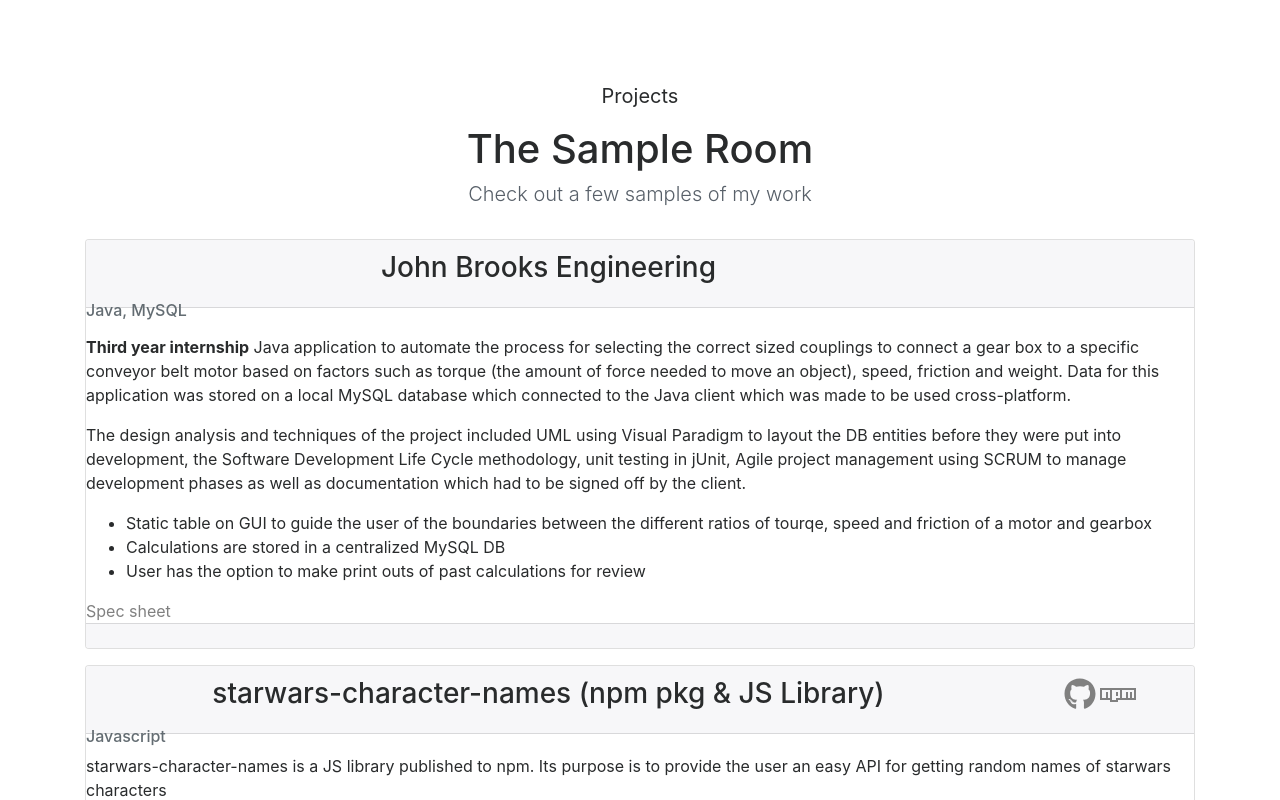
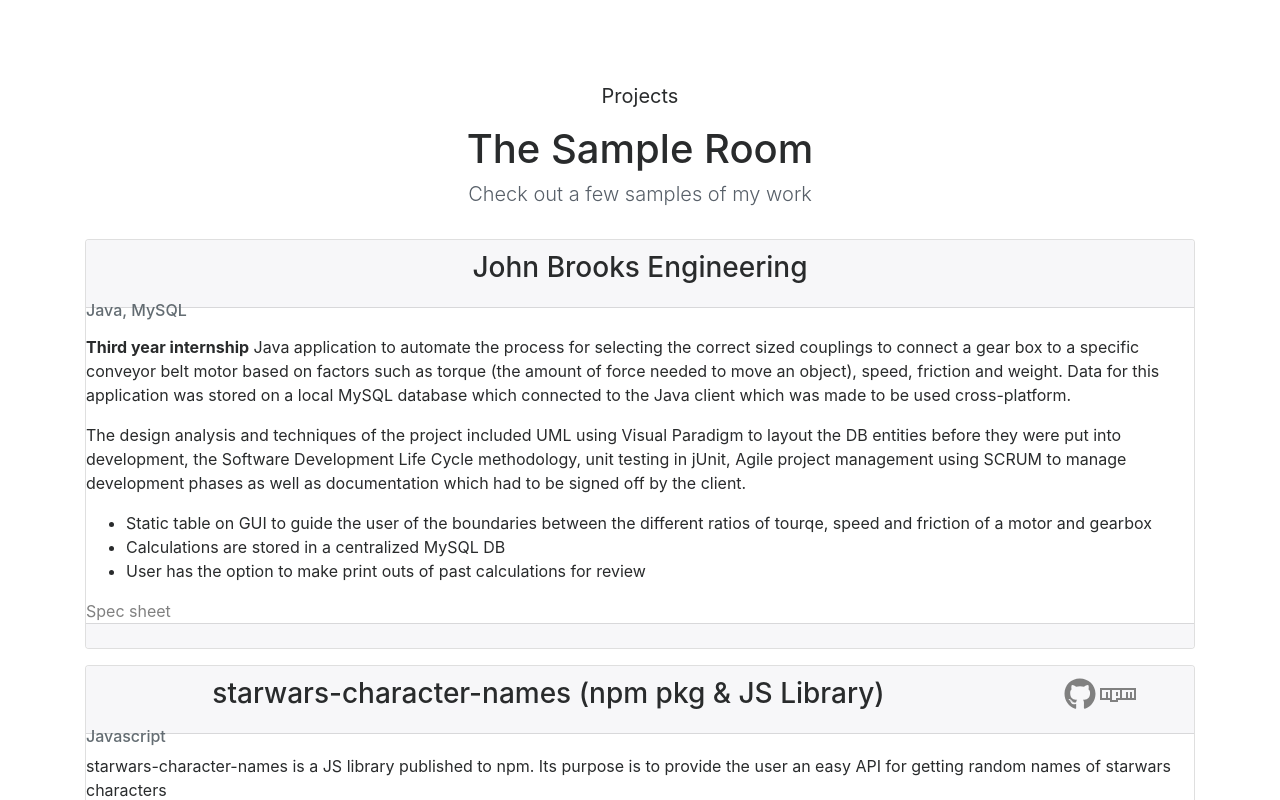
Before and after one commit to baileycarpenter/PersonalSite, an Angular app: page /projects in a window 1280 px wide. Shown: the top 800 px of the page. Built offline with nearby package versions, Linux system fonts and the light colour scheme.

Commit message:
styling on project component

```diff
--- a/src/app/projects/projects.component.html
+++ b/src/app/projects/projects.component.html
@@ -12,7 +12,7 @@
       <div class="card mb-3">
         <div class="card-header">
           <div class="row justify-content-between">
-            <div class="col-sm-12 col-md-10">
+            <div class="col-sm-12">
               <div class="card-title">
                 <h3>John Brooks Engineering</h3>
               </div>
```
